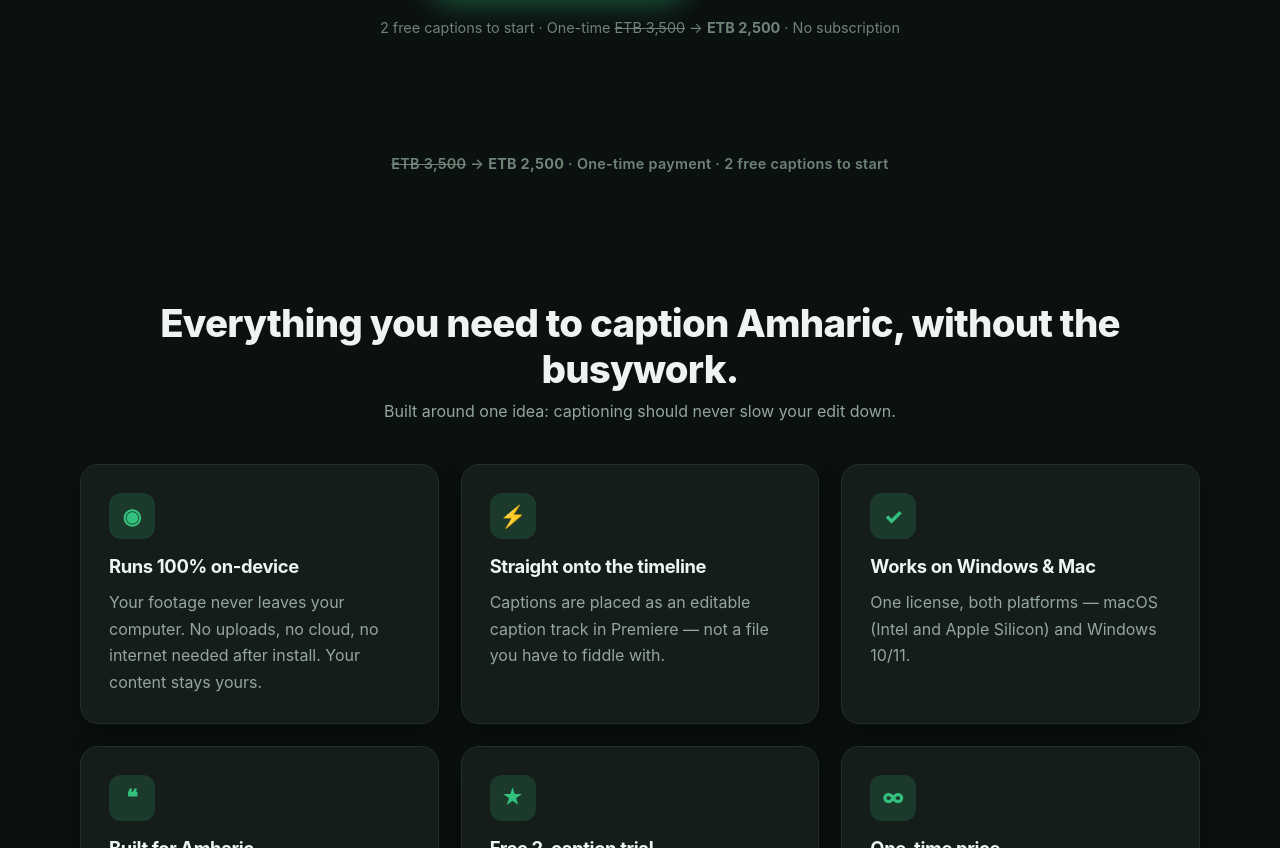
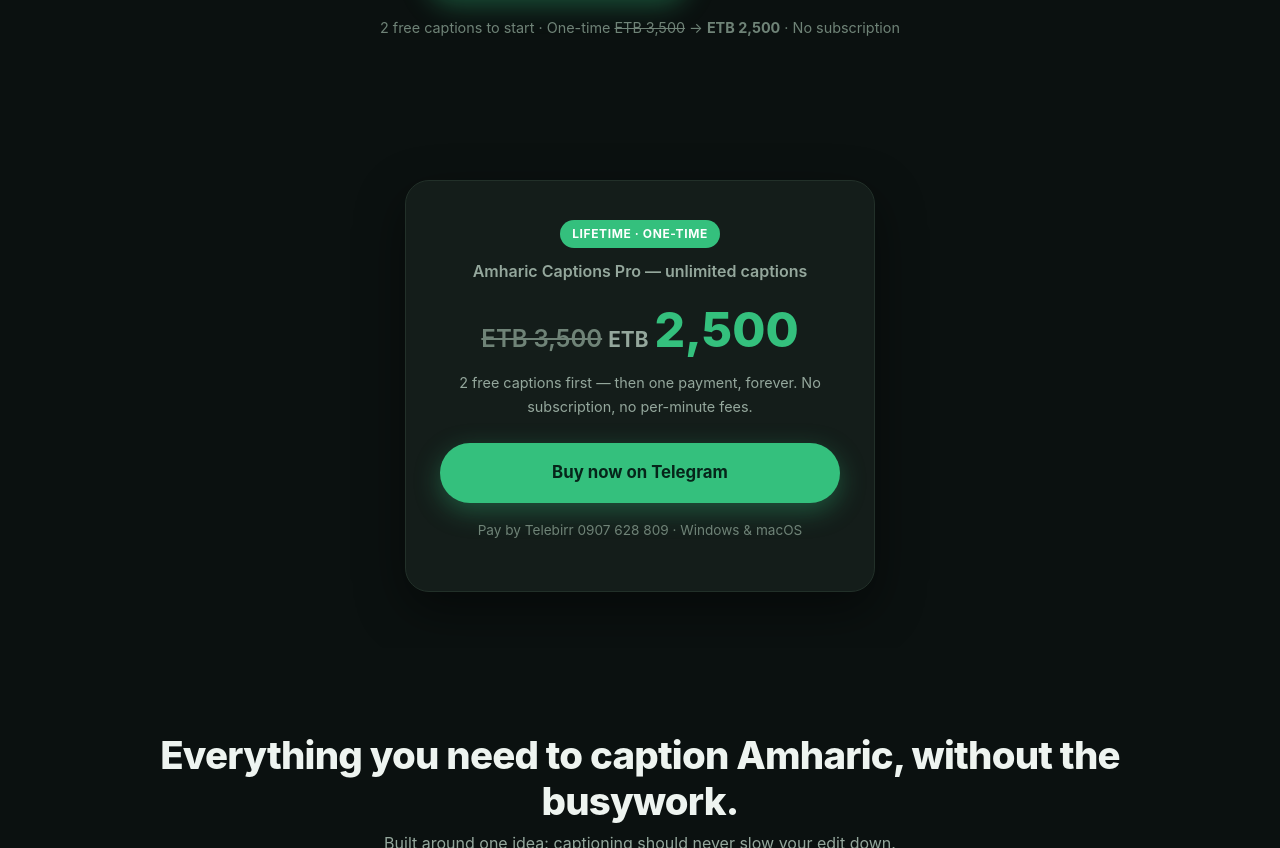
Before and after one commit to kaleb21-19/amharic_caption, a Next.js app in the folder website/: page / in a window 1280 px wide. Shown: the part 529-1377 px from the top of the page. Built offline with nearby package versions, Linux system fonts and the light colour scheme.

Commit message:
chore(site): add a proper one-time pricing card to the home page

```diff
--- a/website/app/globals.css
+++ b/website/app/globals.css
@@ -123,6 +123,7 @@ a { color: var(--brand); }
 .center { text-align: center; }
 
 /* Pricing */
+.pricing-home { padding: 56px 0; }
 .pricing { background: linear-gradient(180deg, var(--bg-soft), var(--bg)); }
 .pricing-card { max-width: 470px; margin: 0 auto; background: var(--bg-card); border: 1.5px solid var(--line);
   border-radius: 24px; padding: 38px 34px; text-align: center; box-shadow: var(--shadow); }
--- a/website/app/page.jsx
+++ b/website/app/page.jsx
@@ -1,5 +1,5 @@
 import Link from "next/link";
-import { BOT_URL, PRICE, PRICE_OLD } from "@/lib/site";
+import { BOT_URL, PRICE, PRICE_NUM, PRICE_OLD } from "@/lib/site";
 
 const features = [
   {
@@ -63,11 +63,24 @@ export default function HomePage() {
         </div>
       </section>
 
-      <section className="logos section">
+      <section className="pricing-home section">
         <div className="container">
-          <p className="muted-center">
-            <span className="price-old-inline">{PRICE_OLD}</span> → <strong>{PRICE}</strong> · One-time payment · 2 free captions to start
-          </p>
+          <div className="pricing-card">
+            <span className="price-badge">Lifetime · One-time</span>
+            <p className="price-label">Amharic Captions Pro — unlimited captions</p>
+            <p className="price">
+              <span className="price-old">{PRICE_OLD}</span>{" "}
+              <span className="cur">ETB</span> {Number(PRICE_NUM).toLocaleString("en-US")}
+            </p>
+            <p className="price-sub">
+              2 free captions first — then one payment, forever. No subscription,
+              no per-minute fees.
+            </p>
+            <a className="btn btn-primary btn-lg btn-block" href={BOT_URL} target="_blank" rel="noopener">
+              Buy now on Telegram
+            </a>
+            <p className="tiny">Pay by Telebirr 0907 628 809 · Windows &amp; macOS</p>
+          </div>
         </div>
       </section>
 
```
